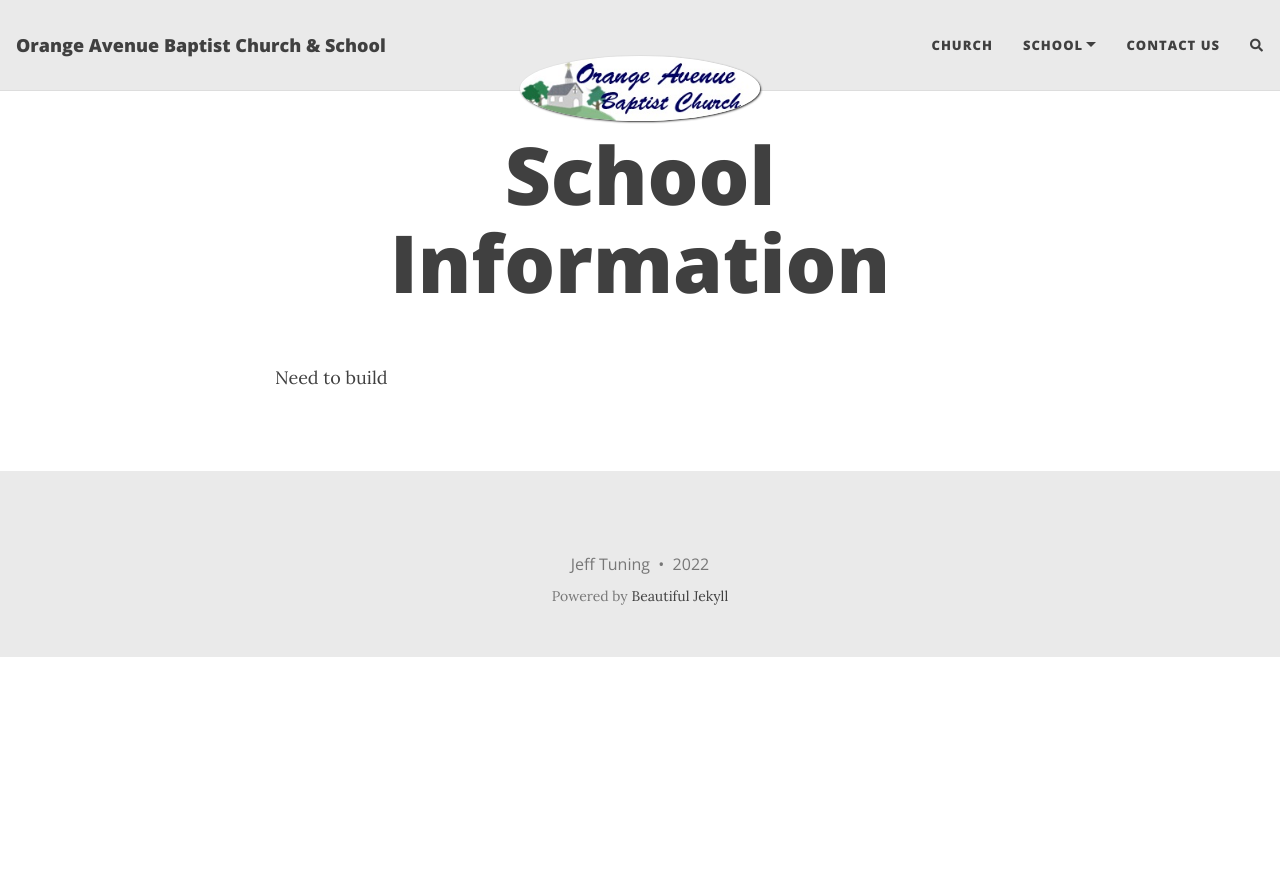
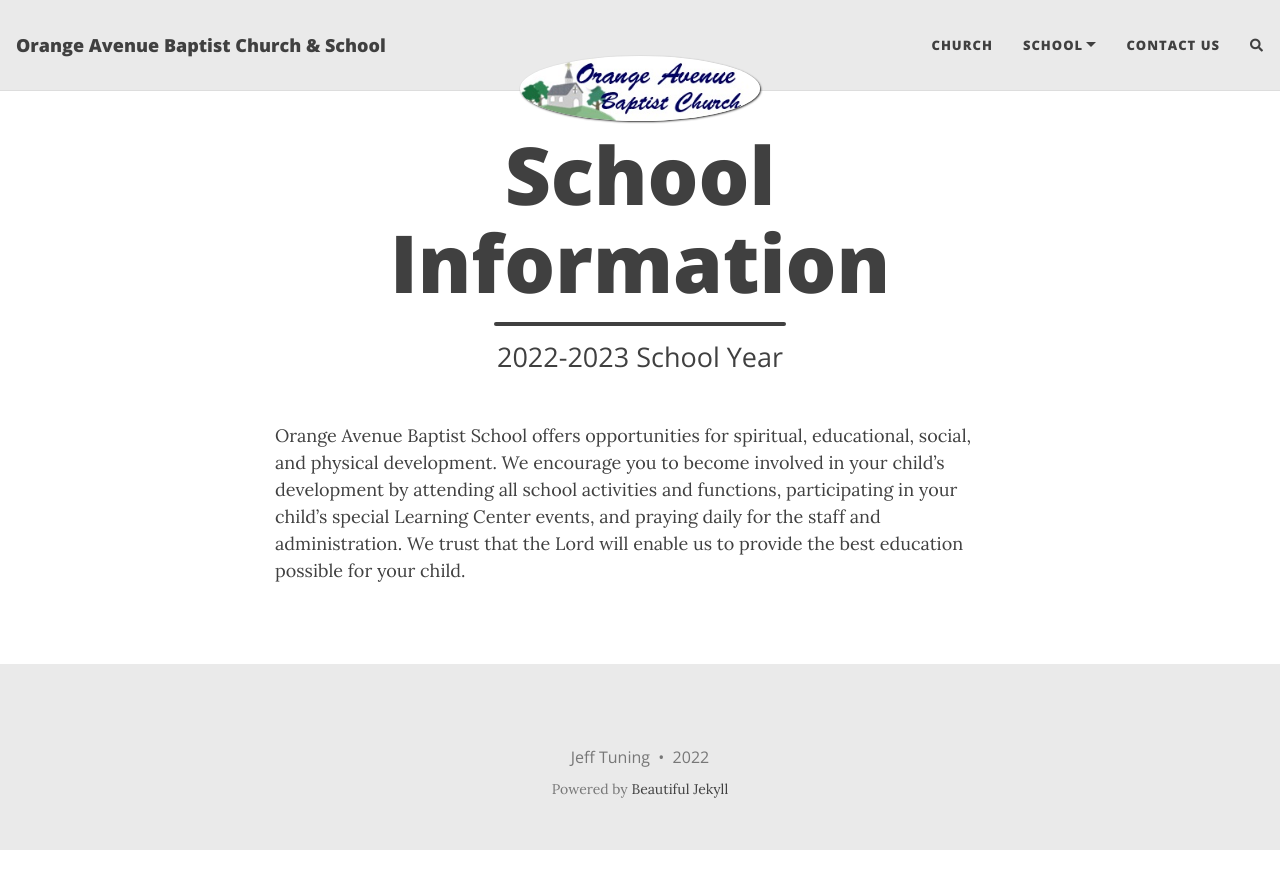
Before and after one commit to techdouttech/oabc-website, a Jekyll site: the page built from school.md, in a window 1280 px wide. Shown: the top 889 px of the page. Built offline with Jekyll 4.4.1, drawn with Linux system fonts in a browser that asks for light colours; nearby versions of some CDN libraries; comment, search, counter and statistics services are not loaded.

Commit message:
School Page Started

```diff
--- a/school.md
+++ b/school.md
@@ -2,7 +2,7 @@
 permalink: /school/
 layout: page
 title: School Information
-subtitle:
+subtitle: 2022-2023 School Year
 ---
 
-Need to build
+Orange Avenue Baptist School offers opportunities for spiritual, educational, social, and physical development. We encourage you to become involved in your child’s development by attending all school activities and functions, participating in your child’s special Learning Center events, and praying daily for the staff and administration. We trust that the Lord will enable us to provide the best education possible for your child.
```
